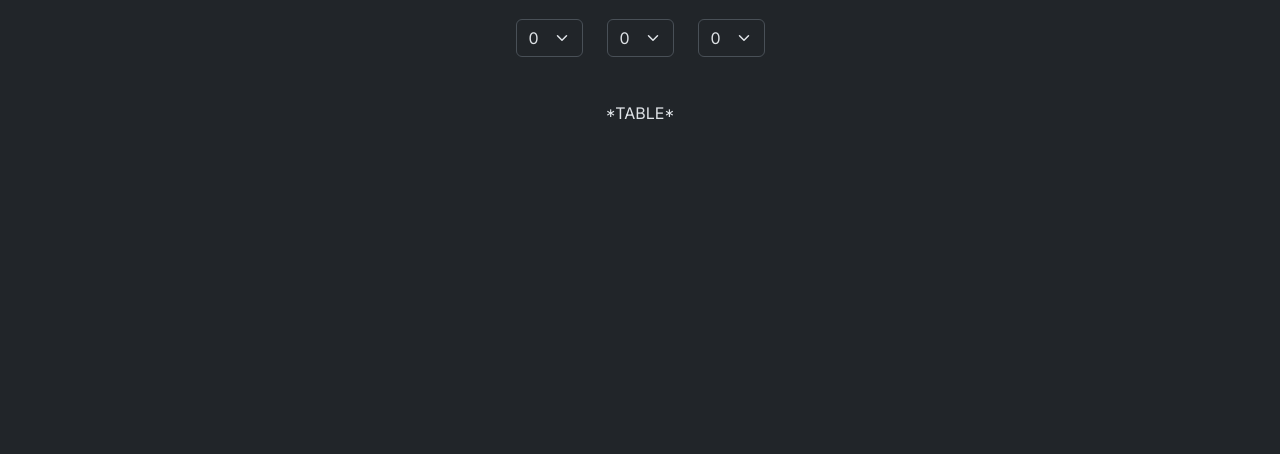
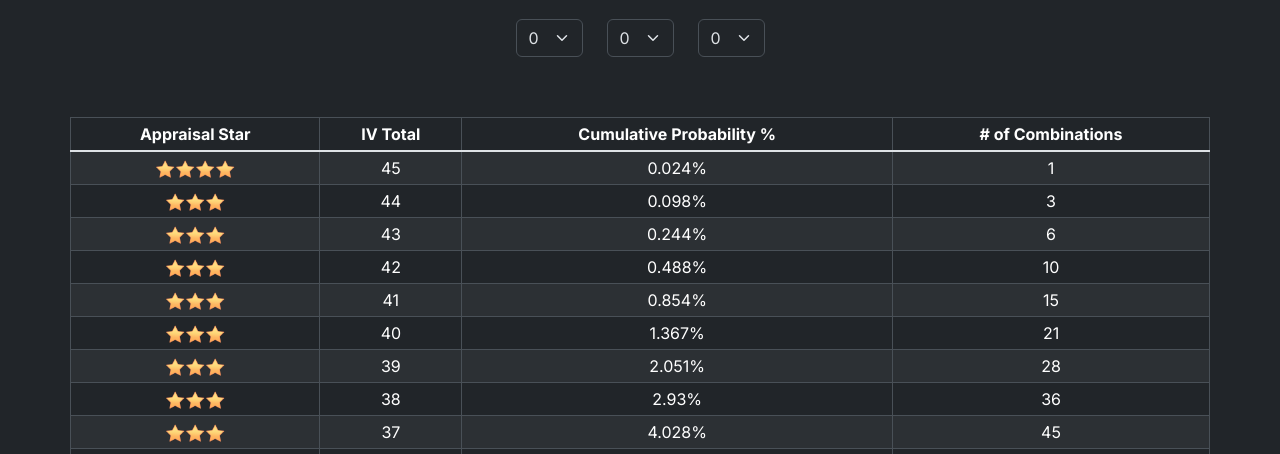
Before and after one commit to Tony120914/pokemon-go-iv-probability-calculator, a Next.js app: page / in a window 1280 px wide. Shown: the part 346-800 px from the top of the page. Built offline with nearby package versions, Linux system fonts and the light colour scheme.

Commit message:
cumulative probability table done

```diff
--- a/src/app/components/IVsSelector.js
+++ b/src/app/components/IVsSelector.js
@@ -6,6 +6,8 @@ export default function IVsSelector({ IV, setIV, setTableIcon, setTableTitle })
         options.push(<option key={i} value={i} >{i}</option>);
     }
 
+    // Allow user to customize IVs in selector and
+    // change table icon and table icon to indicate customization
     function handleChange(e) {
         setIV(e.target.value);
         setTableIcon('unownQuestionMark.png');
--- a/src/app/components/IVsTable.js
+++ b/src/app/components/IVsTable.js
@@ -1,9 +1,97 @@
 
-export default function IVsTable({  }) {
+export default function IVsTable({ ATK, DEF, HP }) {
 
     return (
         <>
-            *TABLE*
+            <table className='table table-striped table-hover table-bordered table-sm'>
+                <thead>
+                    <tr>
+                        <th scope="col">Appraisal Star</th>
+                        <th scope="col">IV Total</th>
+                        <th scope="col">Cumulative Probability %</th>
+                        <th scope="col"># of Combinations</th>
+                    </tr>
+                </thead>
+                <tbody className='table-group-divider'>
+                    {IVsCombinationProbabilityRow([ATK, DEF, HP])}
+                </tbody>
+            </table>
         </>
     )
 }
+
+const IV_CAP = 15
+
+// Count all combinations of distributing numIVs to ATK/DEF/HP with a certain floor
+function IVsCombinationCount(numIVs, floor) {
+    let combinationCount = 0;
+    for (let i = floor[0]; i <= Math.min(numIVs, IV_CAP); i++) {
+        for (let j = floor[1]; j <= Math.min(numIVs - i, IV_CAP); j++) {
+            let leftoverIVs = numIVs - i - j;
+            if ((leftoverIVs <= IV_CAP) && (leftoverIVs >= floor[2])) {
+                combinationCount +=1;
+            }
+        }
+    }
+    return combinationCount;
+}
+
+// Calculate cumulative probabilty and return table rows
+function IVsCombinationProbabilityRow(floor) {
+
+    // Find sum of all possible combinations while keeping track of those combinations
+    let combinationCountSum = 0;
+    let combinationCounts = [];
+    let floorSum = floor[0] + floor[1] + floor[2];
+    for (let i = IV_CAP * 3; i >= floorSum; i--) {
+        let combinationCount = IVsCombinationCount(i, floor)
+        combinationCounts.push(combinationCount);
+        combinationCountSum += combinationCount;
+    }
+
+    // Calculate cumulative probability and build table rows
+    let cumulativeProbability = 0;
+    let row = [];
+    for (let i = 0; i < combinationCounts.length; i++) {
+        cumulativeProbability += combinationCounts[i] / combinationCountSum * 100;
+        let IVsTotal = IV_CAP * 3 - i;
+        row.push(
+            <tr key={IVsTotal}>
+                <td>{buildAppraisalStars(IVsTotal)}</td>
+                <td>{IVsTotal}</td>
+                <td>{`${Math.round(cumulativeProbability * 1000) / 1000}%`}</td>
+                <td>{combinationCounts[i]}</td>
+            </tr>
+        );
+    }
+    return row;
+}
+
+// Build appraisal star icons based on IV total:
+// 0* = 0-22 IVs
+// 1* = 23-29 IVs
+// 2* = 30-36 IVs
+// 3* = 37-44 IVs
+// 4* = 45 IVs
+function buildAppraisalStars(IVsTotal) {
+    let appraisal = 0;
+    if (IVsTotal == 45) {
+        appraisal = 4;
+    }
+    else if (IVsTotal >= 37) {
+        appraisal = 3;
+    }
+    else if (IVsTotal >= 30) {
+        appraisal = 2;
+    }
+    else if (IVsTotal >= 23) {
+        appraisal = 1;
+    }
+
+    let stars = [];
+    for (let i = 0; i < appraisal; i++) {
+        stars.push(<img src='appraisalStar.png' key={i+1} height='20' />);
+    }
+
+    return stars;
+}
--- a/src/app/page.js
+++ b/src/app/page.js
@@ -1,10 +1,10 @@
 'use client';
 import { useState } from 'react';
+import { useEffect } from 'react';
 import Navbar from './components/Navbar';
 import PresetIVsButton from './components/PresetIVsButton'
 import IVsSelector from './components/IVsSelector'
 import IVsTable from './components/IVsTable';
-import { useEffect } from 'react';
 
 
 export default function Home() {
@@ -34,6 +34,8 @@ export default function Home() {
     const [tableIcon, setTableIcon] = useState('');
     const [tableTitle, setTableTitle] = useState('');
 
+    // Auto-complete the selector with preset IVs after clicking button and
+    // change table icon and table title to corresponding preset
     function handlePresetIVsButtonClick(presetIV) {
         setATK(presetIV.floor[0]);
         setDEF(presetIV.floor[1]);
@@ -102,7 +104,7 @@ export default function Home() {
                             </div>
                         </div>
 
-                        <div className="row justify-content-center mt-2 mb-1">
+                        <div className="row justify-content-center mt-4 mb-1">
                             <div className="col-auto mb-1">
                                 <img src={tableIcon} height='35'/>
                             </div>
@@ -111,7 +113,7 @@ export default function Home() {
                             </div>
                         </div>
                         <div className="row justify-content-center mb-1">
-                            <IVsTable />
+                            <IVsTable ATK={ATK} DEF={DEF} HP={HP} />
                         </div>
                     </div>
                 </div>
```
Also changed, not shown: public/appraisalStar.png (added).
